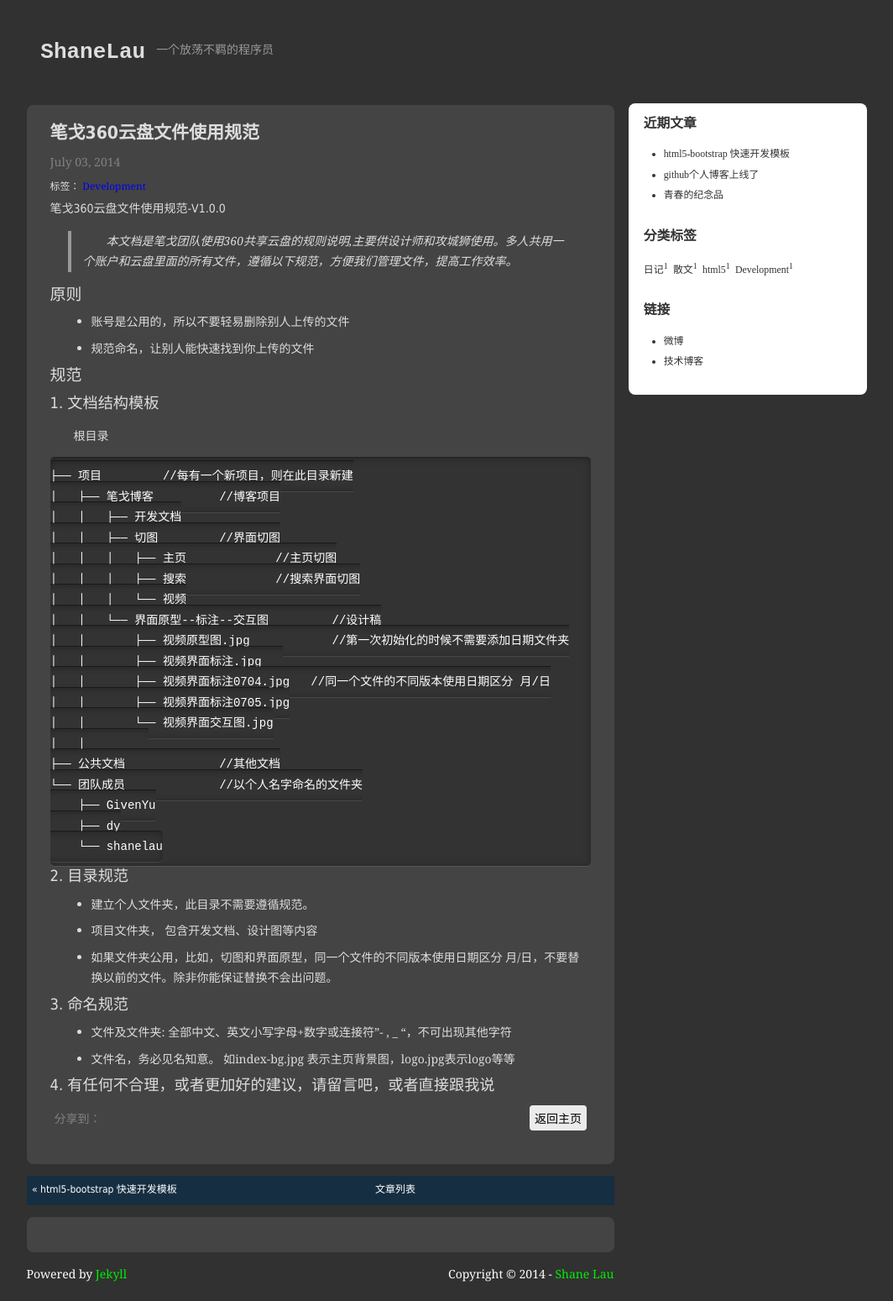
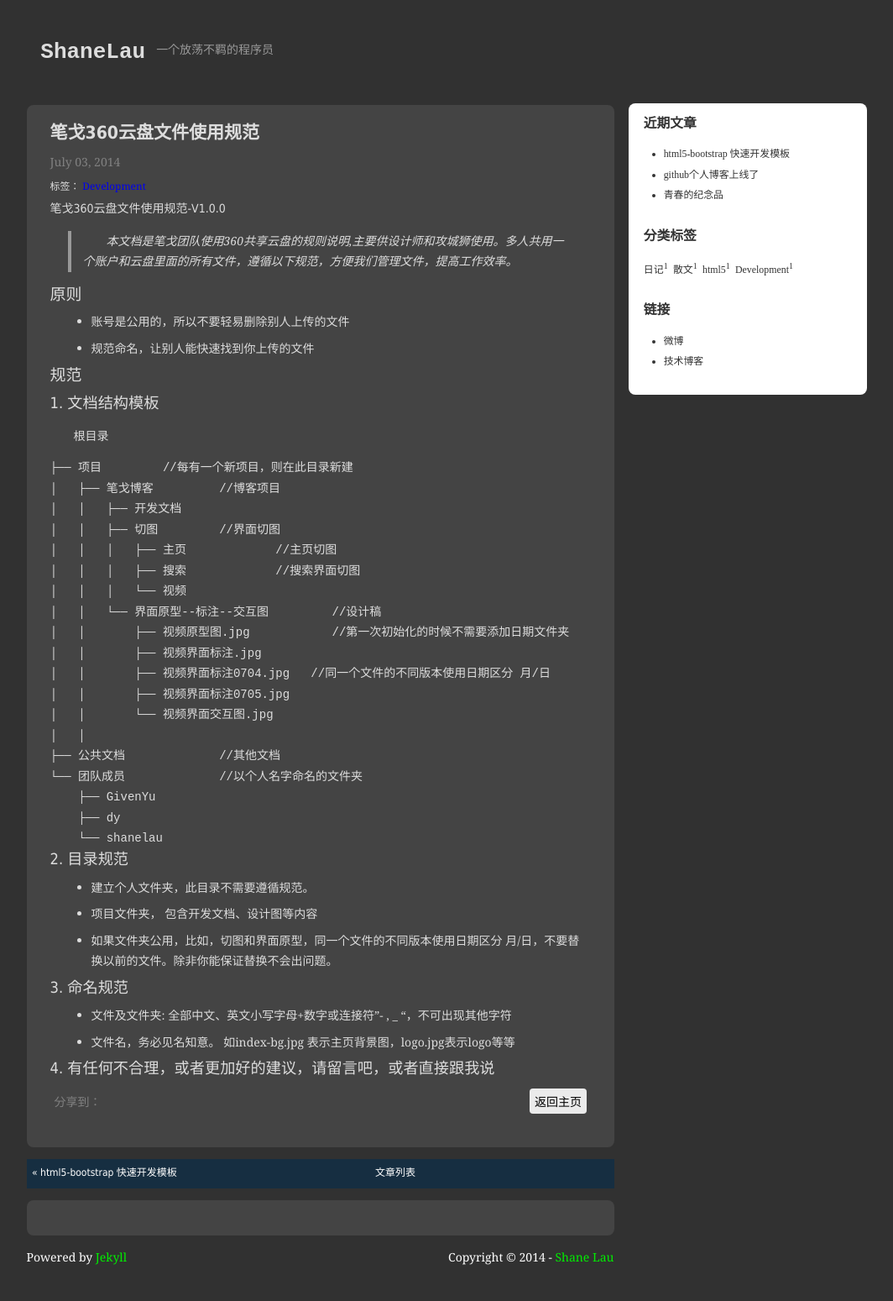
Before and after one commit to kissliux/kissliux.github.io, a Jekyll site: the page built from _posts/2014-07-01-360clound-standrad.mardown.md, in a window 1280 px wide. Shown: the whole page at 84% size, without its empty margins (108-1172 px from the left). Built offline with Jekyll 4.4.1, drawn with Linux system fonts in a browser that asks for light colours; comment, search, counter and statistics services are not loaded.

Commit message:
open pygments

```diff
--- a/_config.yml
+++ b/_config.yml
@@ -16,7 +16,7 @@
 
 markdown: kramdown
 
-pygments: false
+pygments: true
 permalink: /blog/:year/:month/:day/:title
 
 disqus_short_name: shaneLau
--- a/css/screen.css
+++ b/css/screen.css
@@ -531,19 +531,3 @@
 	margin: 1em 0px;
 	position: relative;
 }
-
-pre > code, .highlight {
-padding: 10px 0;
-width: 100%;
-overflow: auto;
-}
-pre > code, .highlight, p > pre, p > code, p > nobr > code, li > code, h5 > code, .note > code {
-background-color: #333;
-color: #fff;
--webkit-border-radius: 5px;
--moz-border-radius: 5px;
-border-radius: 5px;
--webkit-box-shadow: inset 0 1px 10px rgba(0,0,0,.3),0 1px 0 rgba(255,255,255,.1),0 -1px 0 rgba(0,0,0,.5);
--moz-box-shadow: inset 0 1px 10px rgba(0,0,0,.3),0 1px 0 rgba(255,255,255,.1),0 -1px 0 rgba(0,0,0,.5);
-box-shadow: inset 0 1px 10px rgba(0,0,0,.3),0 1px 0 rgba(255,255,255,.1),0 -1px 0 rgba(0,0,0,.5);
-}
```
